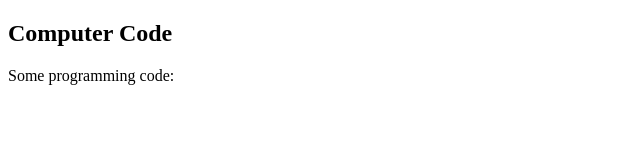
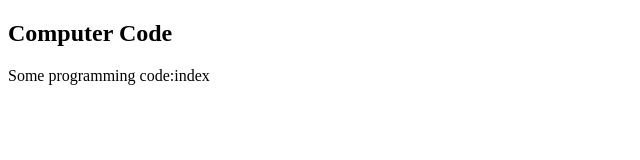
Before and after one commit to jaya5103/sampleCode, a plain HTML site: page index.html in a window 1280 px wide. Shown: the full height of the page, 0-640 px from the left. Drawn offline with Linux system fonts and the light colour scheme.

Commit message:
added index.html

```diff
--- a/index.html
+++ b/index.html
@@ -3,7 +3,7 @@
 <body>
 
 <h2>Computer Code</h2>
-<p>Some programming code:</p>
+<p>Some programming code:index</p>
 
 </body>
 </html>
```
